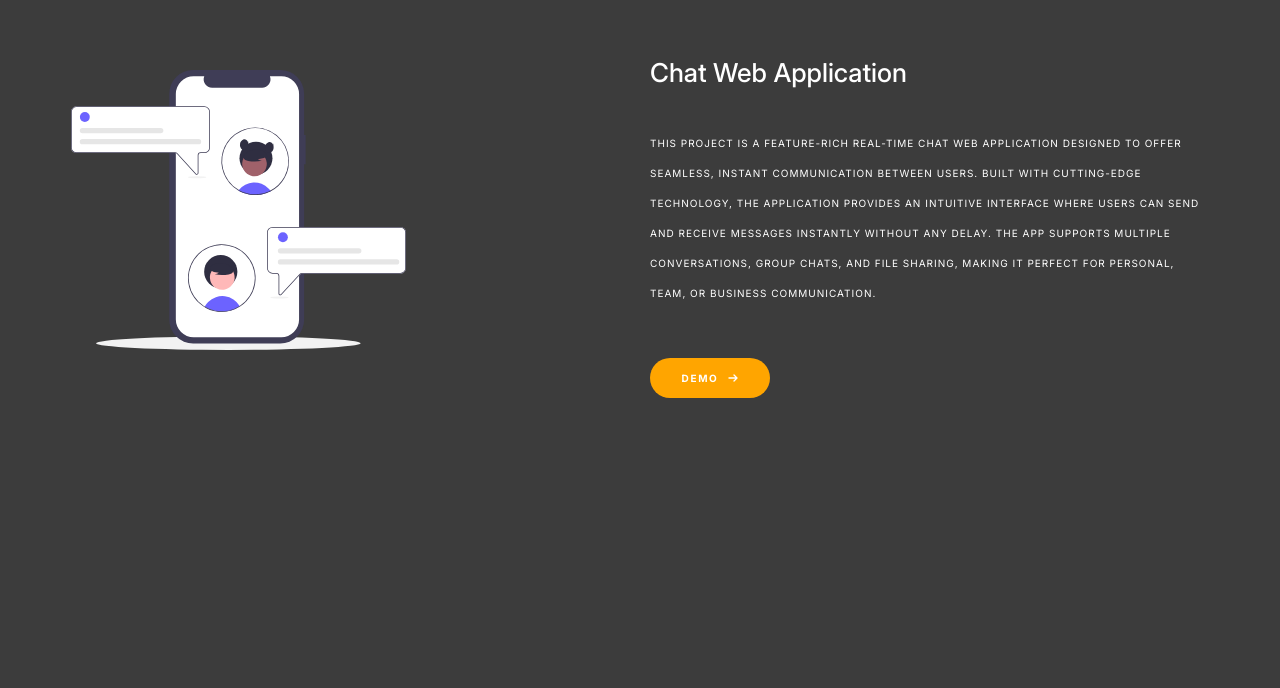
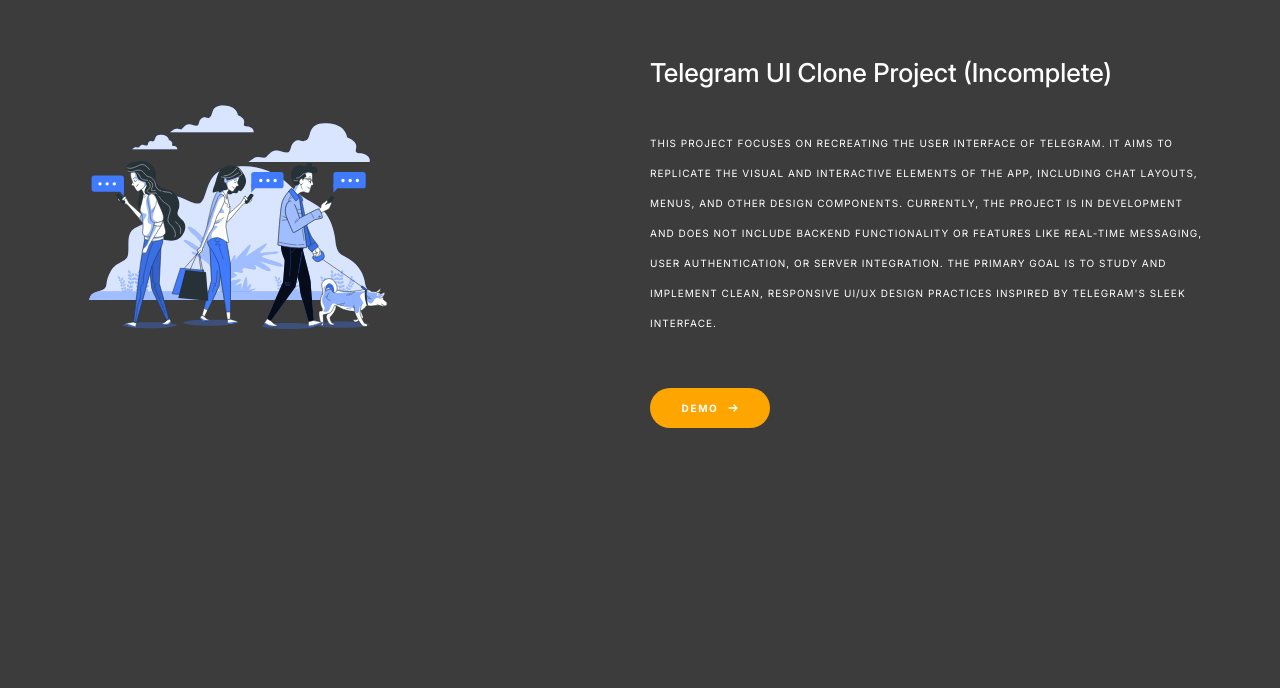
Before and after one commit to horlengg/WebPortfolio, a Vue app: page /project in a window 1280 px wide. Shown: the part 1212-1900 px from the top of the page. Built offline with nearby package versions, Linux system fonts and the light colour scheme.

Commit message:
:apple: add new project

```diff
--- a/src/app/components/BoxLayoutAuto.vue
+++ b/src/app/components/BoxLayoutAuto.vue
@@ -18,10 +18,10 @@
         </div>
         <div class="detail">
             <h4 data-aos="fade-up" data-aos-duration="500"> {{ title }} </h4>
-            <p class="mt-4 text-sm txt-style" data-aos="fade-up" data-aos-duration="1000" data-aos-delay="500">
+            <p class="mt-4 text-sm txt-style" data-aos="fade-up" data-aos-duration="500">
                 <slot name="descript" />
             </p>
-            <div class="mt-5 view-demo-project" data-aos="fade-up" data-aos-duration="1000" data-aos-delay="1000">
+            <div class="mt-5 view-demo-project" data-aos="fade-up" data-aos-duration="500">
                 <a :href="demoLink" :target="linkCurrentPage ?'':'_blank'" class="page-button">
                     <span>{{linkButtonTitle || "Demo"}}</span>
                     <svg xmlns="http://www.w3.org/2000/svg" width="1em" height="1em" viewBox="0 0 15 15">
--- a/src/views/Project.vue
+++ b/src/views/Project.vue
@@ -69,6 +69,26 @@
         Explore the Innovation Behind Every Project
       </h3>
       <div class="mt-5">
+        <!-- Telegram Cloning -->
+        <BoxLayoutAuto title="Telegram UI Clone Project (Incomplete)" demo-link="https://web-telegram-clone.vercel.app/k/@website_developer">
+          <template #image>
+            <img src="/src/app/assets/images/chat-clone.svg" alt="" >
+          </template>
+          <template #descript>
+            This project focuses on recreating the user interface of Telegram.
+            It aims to replicate the visual and interactive elements of the app,
+            including chat layouts, menus, and other design components. Currently,
+            the project is in development and does not include backend functionality or features like real-time messaging,
+            user authentication, or server integration.
+            The primary goal is to study and implement clean, responsive UI/UX design practices inspired by Telegram's sleek interface.
+          </template>
+        </BoxLayoutAuto>
+        <br>
+        <br>
+        <br>
+        <br>
+        <br>
+        <br>
         <!-- chat app -->
         <BoxLayoutAuto title="Chat Web Application" demo-link="https://kh-chat.vercel.app/">
           <template #image>
```
Also changed, not shown: src/app/assets/images/chat-clone.svg (added).
